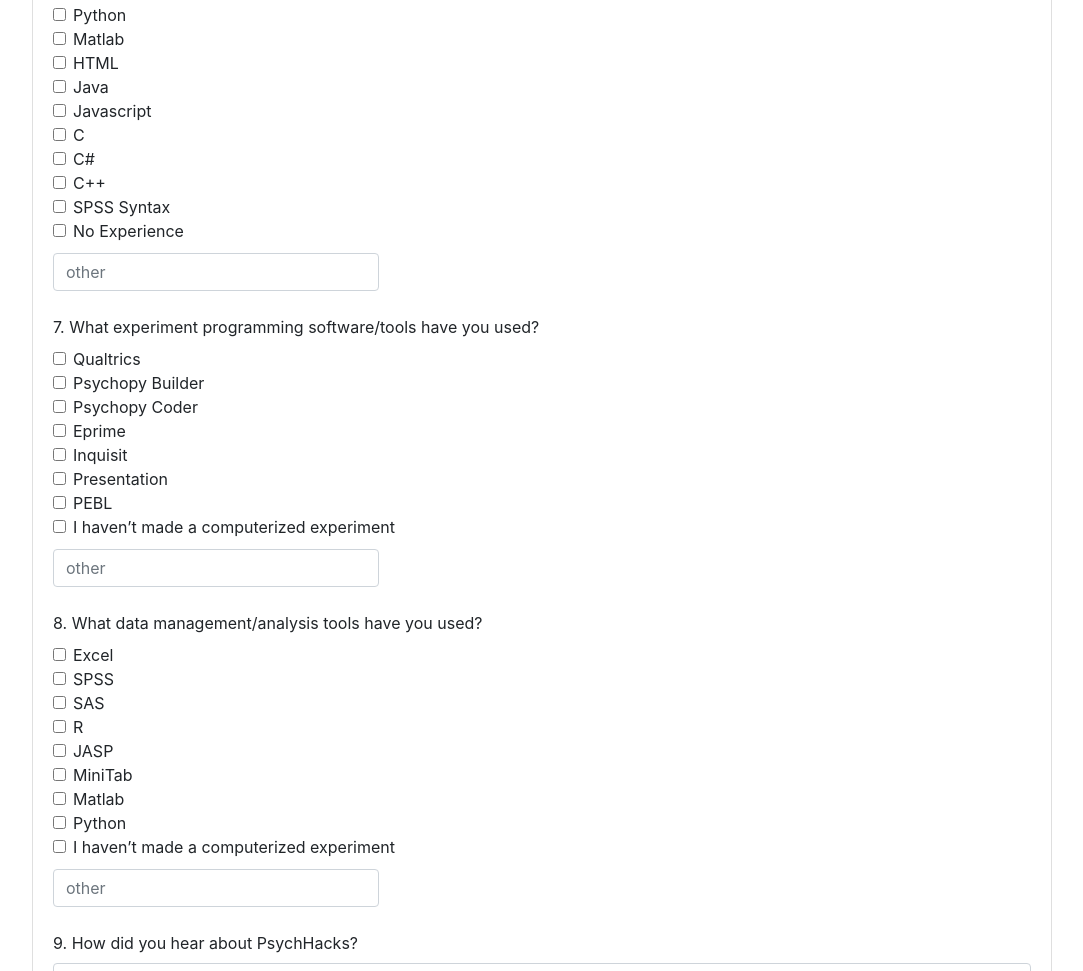
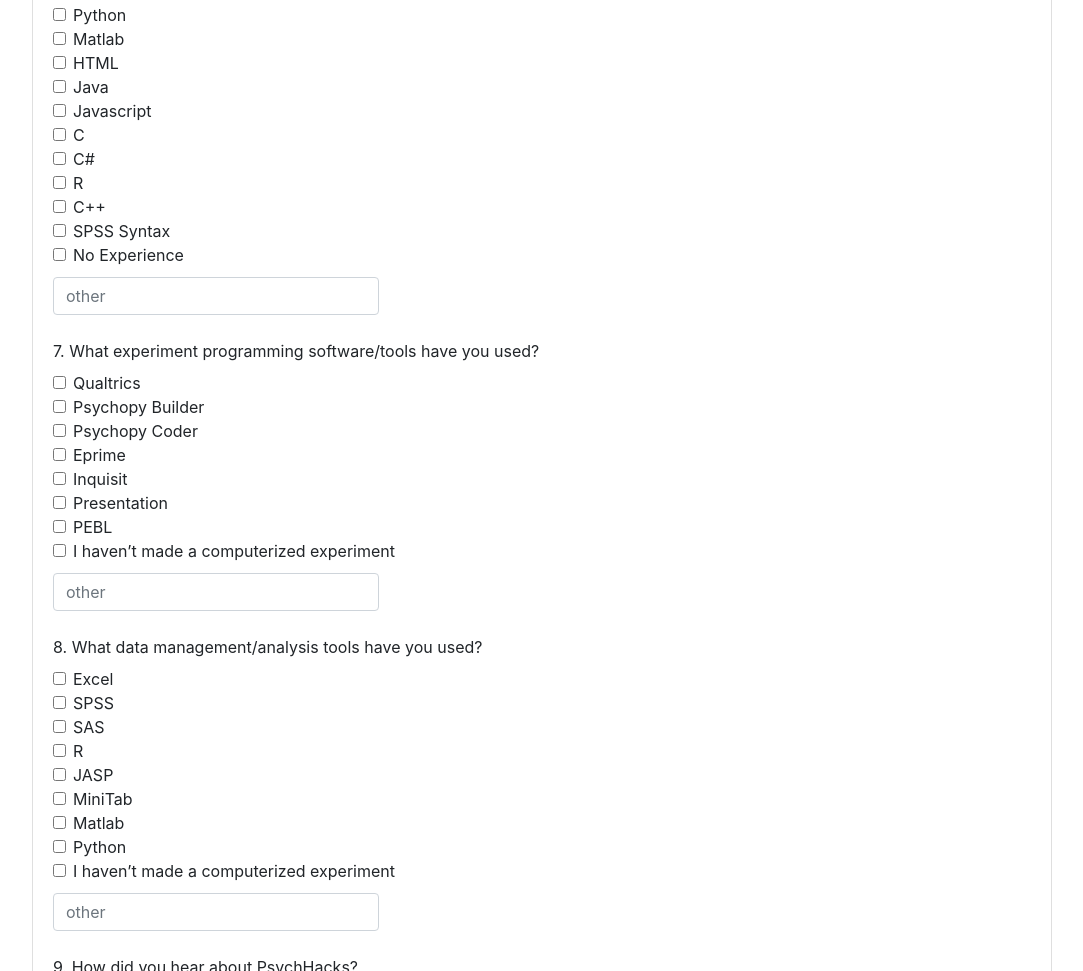
Before and after one commit to psychhack2019/landing, a plain HTML site: page index.html in a window 1280 px wide. Shown: the part 4749-5720 px from the top of the page, without its empty margins (98-1181 px from the left). Drawn offline with nearby package versions, Linux system fonts and the light colour scheme.

Commit message:
> added R as a selectable programming language on the form.

```diff
--- a/index.html
+++ b/index.html
@@ -328,6 +328,12 @@
                     </label>
                 </div>
                 <div class="form-check">
+                    <input name="R" class="form-check-input" type="checkbox" value="" id="R1">
+                    <label class="form-check-label" for="R1">
+                        R
+                    </label>
+                </div>
+                <div class="form-check">
                     <input name="C++" class="form-check-input" type="checkbox" value="" id="C++">
                     <label class="form-check-label" for="C++">
                         C++
```
